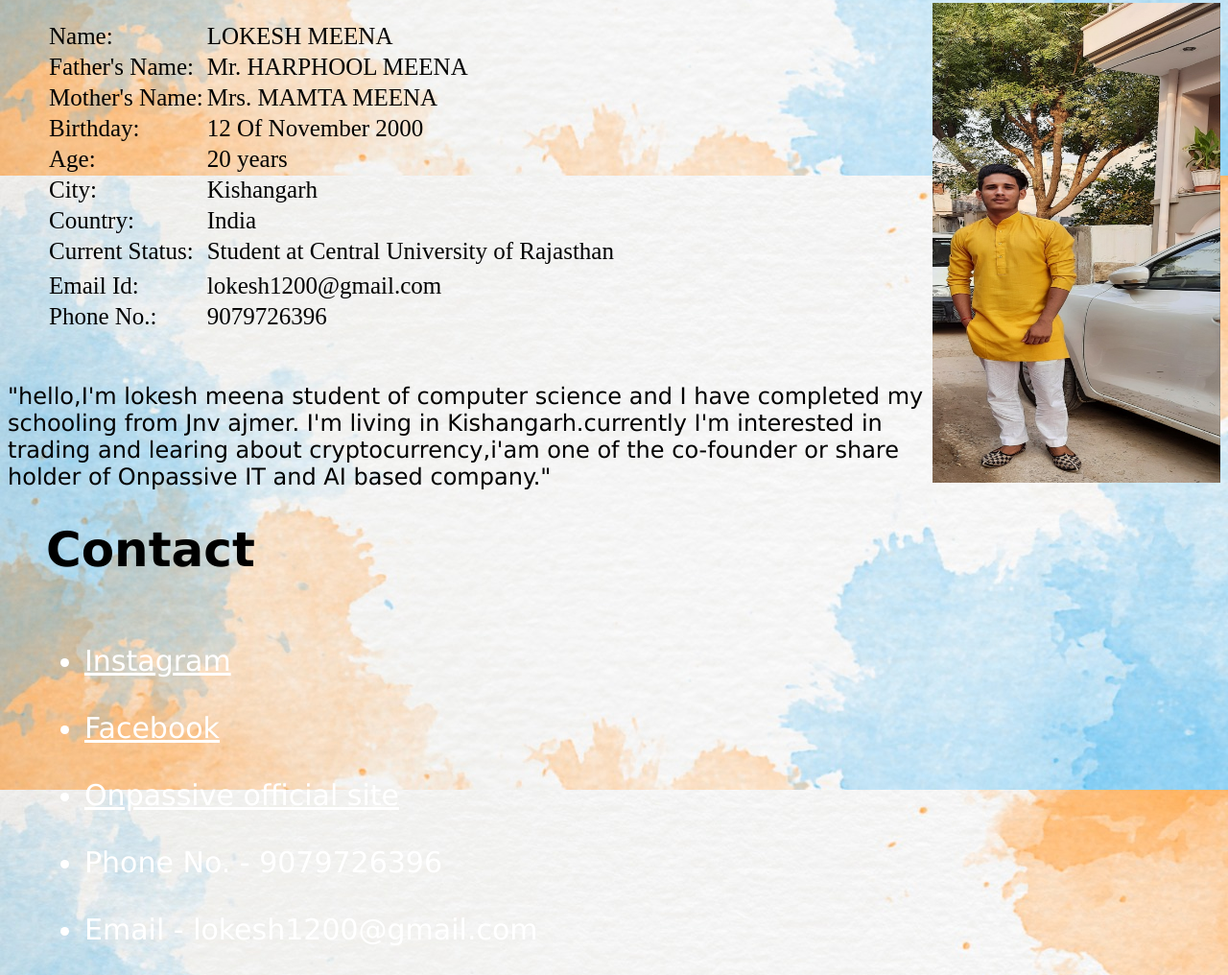
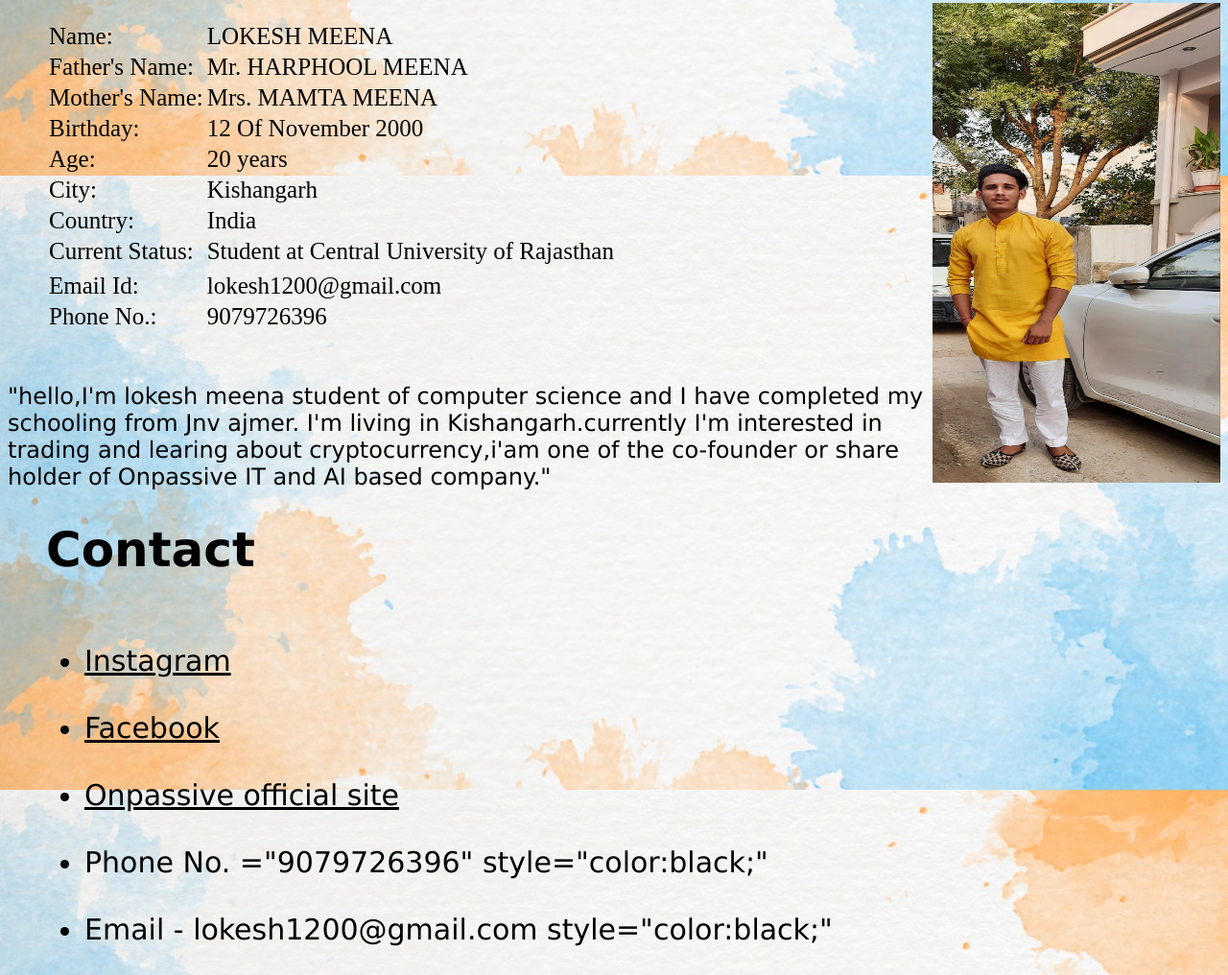
Before and after one commit to lokeshmeena12/lokeshmeena, a plain HTML site: page index.html in a window 1280 px wide. Shown: the part 457-1473 px from the top of the page at 96% size. Drawn offline with Linux system fonts and the light colour scheme.

Commit message:
Update index.html

```diff
--- a/index.html
+++ b/index.html
@@ -58,17 +58,17 @@
         </table><br><br>
 <p><font size="5" face ="verdana">"hello,I'm lokesh meena student of computer science and I have completed my schooling from Jnv ajmer. I'm living in Kishangarh.currently I'm interested in trading and learing about cryptocurrency,i'am one of the co-founder or share holder of Onpassive IT and AI based company."</p>
 <h1 style="margin-left: 40; font-size: 50;"> Contact  </h1>
-        <ul style="margin-left: 40; font-size: 30; color: white ;" >
+        <ul style="margin-left: 40; font-size: 30; color:black ;" >
             <br>
-            <li> <a href="https://instagram.com/_lokeshmeena_?igshid=ueront94etrw" style="color:white;" > Instagram </a> </li>
+            <li> <a href="https://instagram.com/_lokeshmeena_?igshid=ueront94etrw" style="color:black;" > Instagram </a> </li>
             <br>
-            <li> <a href ="https://www.facebook.com/profile.php?id=100009438764789" style="color:white;"> Facebook</a></li>
+            <li> <a href ="https://www.facebook.com/profile.php?id=100009438764789" style="color:black;"> Facebook</a></li>
             <br>
-            <li> <a href ="https://www.onpassive.com/" style="color:white;">Onpassive official site</a></li>
+            <li> <a href ="https://www.onpassive.com/" style="color:black;">Onpassive official site</a></li>
             <br>
-            <li> Phone No. - 9079726396 </li>
+            <li> Phone No. ="9079726396" style="color:black;"  </li>
             <br>
-            <li> Email - lokesh1200@gmail.com</li>
+            <li> Email - lokesh1200@gmail.com style="color:black;"</li>
         </ul>
 
 
```
